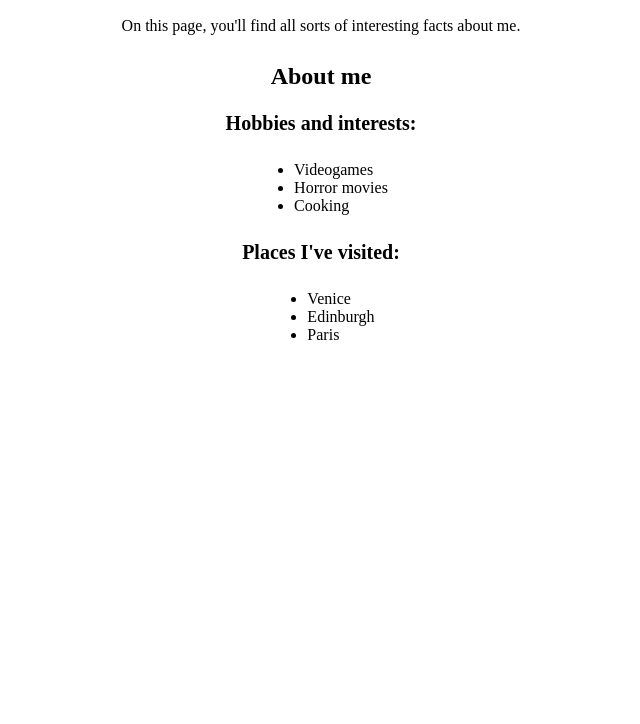
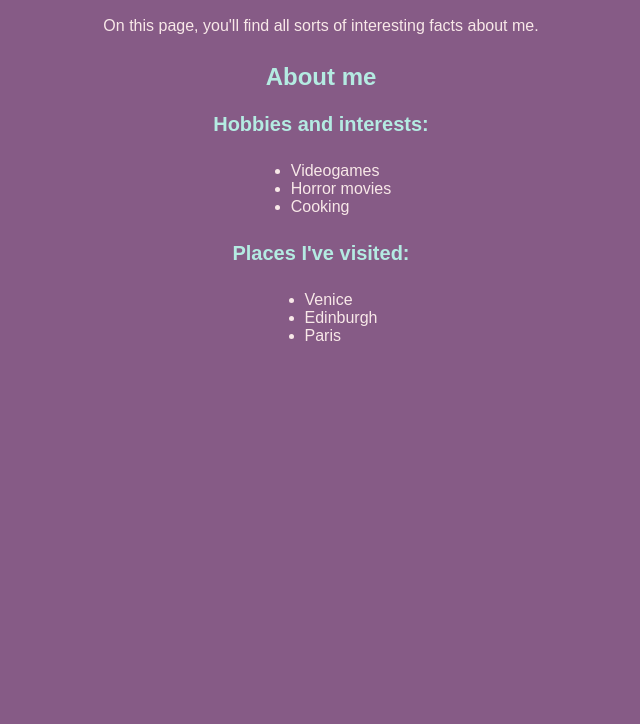
Before and after one commit to albamarquezj/git-fundamentals-lab, a plain HTML site: page index.html in a window 1280 px wide. Shown: the part 76-800 px from the top of the page, without its empty margins (319-959 px from the left). Drawn offline with Linux system fonts and the light colour scheme.

Commit message:
Changed colors and font

```diff
--- a/styles.css
+++ b/styles.css
@@ -1,11 +1,11 @@
 :root {
   /* colours */
-  --background-color: white;
-  --text-color: black;
-  --header-color: black;
+  --background-color: rgb(134, 91, 134);
+  --text-color: rgb(248, 232, 232);
+  --header-color: rgb(180, 235, 226);
 
   /* typography */
-  --font: serif;
+  --font: Arial;
 }
 
 body {
```
